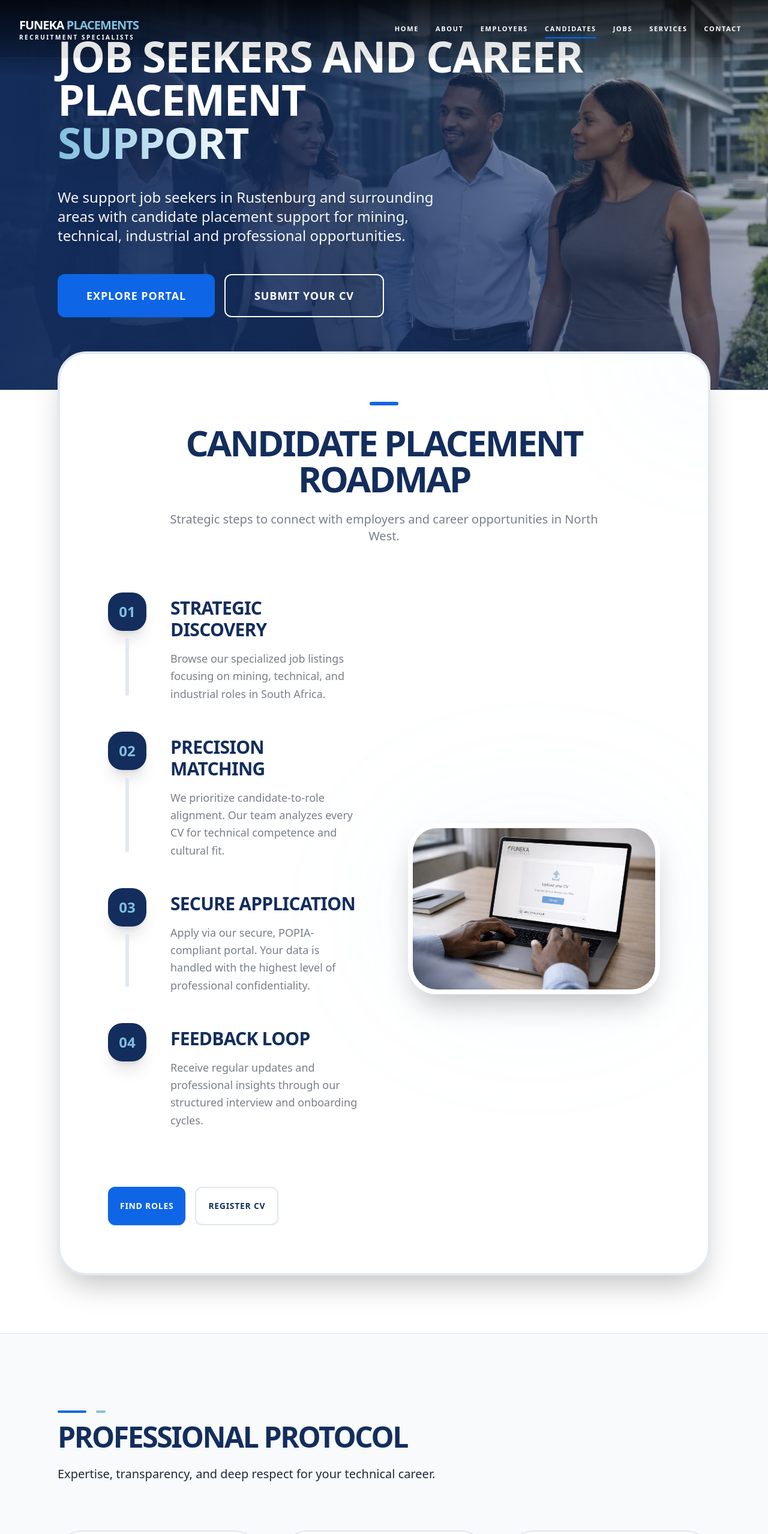
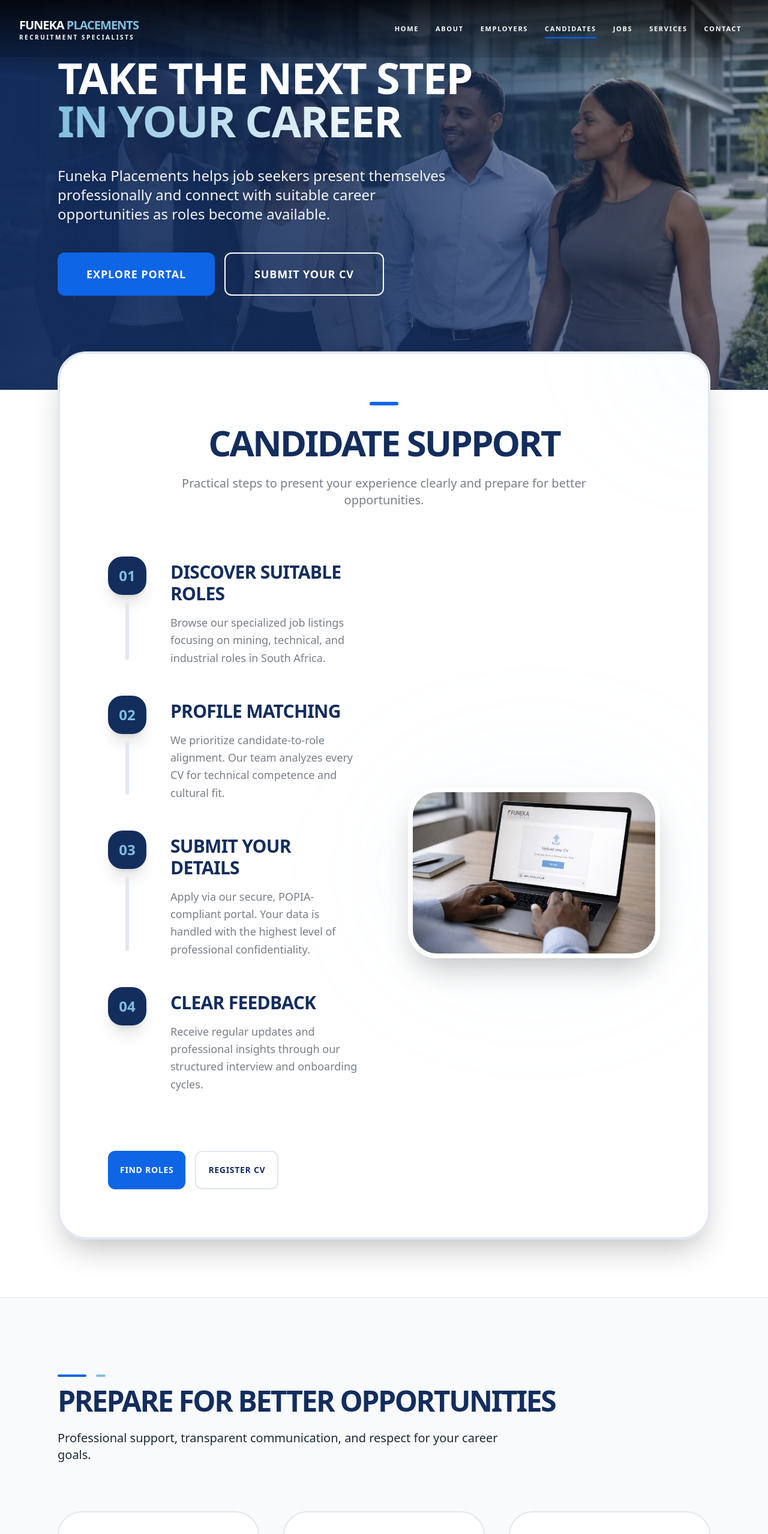
Before and after one commit to Ndumiso-Y/Funeka-Placements-, a React (Vite) app: page /candidates in a window 1280 px wide. Shown: the top 2558 px of the page at 60% size. Built offline with nearby package versions, Linux system fonts and the light colour scheme.

Commit message:
Refine visible recruitment copy

```diff
--- a/index.html
+++ b/index.html
@@ -57,7 +57,7 @@
             "@type": "OpeningHoursSpecification",
             "dayOfWeek": "Friday",
             "opens": "07:30",
-            "closes": "15:00"
+            "closes": "17:00"
           }
         ],
         "serviceType": ["Recruitment", "Staffing", "Employment placement", "Candidate placement", "Employer recruitment support"]
--- a/src/components/Footer.jsx
+++ b/src/components/Footer.jsx
@@ -12,7 +12,7 @@ export default function Footer() {
           <div className="col-span-2 lg:col-span-2">
             <div className="text-2xl font-black text-white tracking-tighter uppercase mb-6">FUNEKA <span className="text-funeka-brand">PLACEMENTS</span></div>
             <div className="text-base font-bold text-white/80 leading-relaxed max-w-sm mb-8 border-l-4 border-funeka-brand pl-5">
-              "There is always a need" - Recruitment agency in Rustenburg supporting employers and job seekers with staffing and placement services.
+              "There is always a need" - Practical recruitment support for employers and job seekers.
             </div>
             <div className="space-y-4">
               <div className="flex items-start gap-3">
@@ -46,8 +46,8 @@ export default function Footer() {
                 </a>
               </div>
               <div className="text-xs font-bold text-white/60 leading-relaxed">
-                <div>Monday–Thursday: 07:30–15:30</div>
-                <div>Friday: 07:30–15:00</div>
+                <div>Monday-Thursday: 07:30-15:30</div>
+                <div>Friday: 07:30-17:00</div>
               </div>
             </div>
           </div>
--- a/src/pages/About.jsx
+++ b/src/pages/About.jsx
@@ -22,17 +22,16 @@ export default function About() {
             <div>
               <div className="inline-flex items-center gap-2 rounded-full border border-funeka-anchor/10 bg-funeka-bg px-4 py-1.5 text-[10px] font-black text-funeka-anchor mb-8 uppercase tracking-[0.25em]">
                 <span className="flex h-2 w-2 rounded-full bg-funeka-action animate-pulse"></span>
-                Rustenburg Recruitment Agency
+                Professional Recruitment Partner
               </div>
               <h1 className="text-4xl sm:text-6xl lg:text-7xl font-extrabold text-funeka-anchor tracking-tight leading-[0.95] uppercase">
-                About Funeka Placements <br />
-                <span className="text-transparent bg-clip-text bg-gradient-to-r from-funeka-brand to-funeka-anchor">Rustenburg</span>
+                About Funeka Placements
               </h1>
               <p className="mt-10 text-xl text-funeka-text/70 leading-relaxed max-w-xl font-medium">
-                Funeka Placements is a recruitment agency in Rustenburg specializing in the <span className="text-funeka-anchor font-black border-b-4 border-funeka-action/30">mining and industrial sectors</span>.
+                Funeka Placements was created to bring structure, trust, and professionalism to the recruitment process.
               </p>
               <p className="mt-8 text-lg text-funeka-text/60 leading-relaxed max-w-xl">
-                By leveraging our candidate databases and a rigorous process, we support dependable staff placement services for employers and career placement support for job seekers in North West.
+                Operating from Rustenburg, the company supports employers and job seekers with a practical understanding of the local employment landscape.
               </p>
 
               <div className="mt-12 p-10 rounded-[3rem] border-4 border-funeka-bg bg-white shadow-2xl flex items-start gap-8 group hover:border-funeka-action/30 transition-all">
@@ -60,7 +59,7 @@ export default function About() {
 
             <div className="relative">
               <div className="relative rounded-[3rem] overflow-hidden border-8 border-white shadow-2xl">
-                <img src={aboutTeam} alt="Funeka Placements recruitment agency team in Rustenburg" className="w-full h-auto object-cover grayscale-[0.2] hover:grayscale-0 transition-all duration-700" />
+                <img src={aboutTeam} alt="Funeka Placements recruitment team" className="w-full h-auto object-cover grayscale-[0.2] hover:grayscale-0 transition-all duration-700" />
               </div>
               <div className="absolute -bottom-10 -left-10 bg-[#132D5D] p-10 rounded-[2.5rem] shadow-2xl hidden lg:block">
                 <div className="text-white font-black text-5xl leading-none tracking-tighter">10+</div>
@@ -73,7 +72,7 @@ export default function About() {
 
       <section className="py-32 bg-white">
         <Container>
-          <SectionHeading title="Strategic Intent" subtitle="What guides our work and how we define success for our global industrial partners." />
+          <SectionHeading title="Built on Trust and Professional Service" subtitle="What guides our work and how we define success for clients and candidates." />
           <div className="grid gap-12 lg:grid-cols-2 lg:items-center mt-20">
             <div className="space-y-10">
               <div className="rounded-[3rem] border-2 border-funeka-divider bg-funeka-bg/30 p-12 shadow-sm hover:shadow-2xl hover:border-funeka-brand/30 hover:bg-white transition-all group">
@@ -134,7 +133,7 @@ export default function About() {
 
       <section className="py-32 bg-white">
         <Container>
-          <SectionHeading title="Service Delivery" subtitle="A practical overview of our strategic commitments." />
+          <SectionHeading title="Who We Support" subtitle="A practical overview of our commitments to employers and job seekers." />
           <div className="grid gap-10 lg:grid-cols-2 mt-20">
             <div className="rounded-[3rem] border-2 border-funeka-divider bg-funeka-bg/30 p-12 shadow-sm hover:shadow-2xl hover:border-funeka-brand/30 hover:bg-white transition-all group">
               <div className="h-16 w-16 rounded-2xl bg-funeka-anchor text-funeka-brand flex items-center justify-center mb-8 group-hover:bg-funeka-action group-hover:text-white transition-all">
--- a/src/pages/Candidates.jsx
+++ b/src/pages/Candidates.jsx
@@ -13,7 +13,7 @@ export default function Candidates() {
     <div>
       <section className="relative overflow-hidden border-b border-funeka-anchor min-h-[500px] sm:h-[650px] flex items-center pt-20 sm:pt-0">
         <div className="absolute inset-0">
-          <img src={hero} alt="Candidate placement support in Rustenburg" className="h-full w-full object-cover object-top" />
+          <img src={hero} alt="Candidate career support" className="h-full w-full object-cover object-top" />
           <div className="absolute inset-0 bg-gradient-to-r from-funeka-anchor/95 via-funeka-anchor/70 to-transparent" />
           <div className="absolute inset-0 bg-gradient-to-t from-funeka-anchor/50 to-transparent" />
           <div className="absolute inset-0 bg-gradient-to-b from-black/80 via-transparent to-transparent h-64" />
@@ -21,11 +21,11 @@ export default function Candidates() {
         <Container className="relative z-10">
           <div className="max-w-4xl pt-16 pb-16 md:pt-0">
             <h1 className="text-4xl md:text-6xl lg:text-7xl font-extrabold text-white drop-shadow-2xl uppercase leading-[0.95] tracking-tight">
-              Job Seekers and Career Placement <br />
-              <span className="text-transparent bg-clip-text bg-gradient-to-r from-funeka-brand to-funeka-white">Support</span>
+              Take the Next Step <br />
+              <span className="text-transparent bg-clip-text bg-gradient-to-r from-funeka-brand to-funeka-white">in Your Career</span>
             </h1>
             <p className="mt-10 text-xl sm:text-2xl text-white/95 leading-relaxed drop-shadow-md max-w-2xl font-medium">
-              We support job seekers in Rustenburg and surrounding areas with candidate placement support for mining, technical, industrial and professional opportunities.
+              Funeka Placements helps job seekers present themselves professionally and connect with suitable career opportunities as roles become available.
             </p>
             <div className="mt-12 flex flex-col sm:flex-row flex-wrap gap-4 w-full sm:w-auto">
               <Button as={NavLink} to="/jobs" variant="primary" className="w-full sm:w-auto px-8 py-4 text-sm sm:px-12 sm:py-5 sm:text-lg">Explore Portal</Button>
@@ -42,8 +42,8 @@ export default function Candidates() {
 
             <div className="max-w-3xl mx-auto text-center mb-20 relative z-10">
               <div className="h-1.5 w-12 bg-funeka-action rounded-full mx-auto mb-8"></div>
-              <h2 className="text-4xl sm:text-6xl font-black text-funeka-anchor uppercase tracking-tighter mb-6">Candidate Placement Roadmap</h2>
-              <p className="text-funeka-text/60 text-xl font-medium">Strategic steps to connect with employers and career opportunities in North West.</p>
+              <h2 className="text-4xl sm:text-6xl font-black text-funeka-anchor uppercase tracking-tighter mb-6">Candidate Support</h2>
+              <p className="text-funeka-text/60 text-xl font-medium">Practical steps to present your experience clearly and prepare for better opportunities.</p>
             </div>
 
             <div className="grid gap-20 lg:grid-cols-2 lg:items-center relative z-10">
@@ -51,22 +51,22 @@ export default function Candidates() {
                 {[
                   {
                     step: "01",
-                    title: "Strategic Discovery",
+                    title: "Discover Suitable Roles",
                     text: "Browse our specialized job listings focusing on mining, technical, and industrial roles in South Africa."
                   },
                   {
                     step: "02",
-                    title: "Precision Matching",
+                    title: "Profile Matching",
                     text: "We prioritize candidate-to-role alignment. Our team analyzes every CV for technical competence and cultural fit."
                   },
                   {
                     step: "03",
-                    title: "Secure Application",
+                    title: "Submit Your Details",
                     text: "Apply via our secure, POPIA-compliant portal. Your data is handled with the highest level of professional confidentiality."
                   },
                   {
                     step: "04",
-                    title: "Feedback Loop",
+                    title: "Clear Feedback",
                     text: "Receive regular updates and professional insights through our structured interview and onboarding cycles."
                   }
                 ].map((s, i) => (
@@ -104,8 +104,8 @@ export default function Candidates() {
       <section className="py-32 bg-funeka-bg border-t border-funeka-divider">
         <Container>
           <SectionHeading
-            title="Professional Protocol"
-            subtitle="Expertise, transparency, and deep respect for your technical career."
+            title="Prepare for Better Opportunities"
+            subtitle="Professional support, transparent communication, and respect for your career goals."
           />
           <div className="grid gap-10 lg:grid-cols-3 mt-20">
             {[
--- a/src/pages/Employers.jsx
+++ b/src/pages/Employers.jsx
@@ -34,7 +34,7 @@ ${data.get("requirements") || ""}`;
     <div>
       <section className="relative overflow-hidden border-b border-funeka-anchor min-h-[500px] sm:h-[650px] flex items-center pt-20 sm:pt-0">
         <div className="absolute inset-0">
-          <img src={hero} alt="Employer recruitment support in Rustenburg" className="h-full w-full object-cover object-center md:object-top" />
+          <img src={hero} alt="Employer recruitment support" className="h-full w-full object-cover object-center md:object-top" />
           <div className="absolute inset-0 bg-gradient-to-r from-funeka-anchor/95 via-funeka-anchor/70 to-transparent" />
           <div className="absolute inset-0 bg-gradient-to-t from-funeka-anchor/50 to-transparent" />
           <div className="absolute inset-0 bg-gradient-to-b from-black/80 via-transparent to-transparent h-64" />
@@ -42,11 +42,11 @@ ${data.get("requirements") || ""}`;
         <Container className="relative z-10">
           <div className="max-w-4xl pt-16 pb-16 md:pt-0">
             <h1 className="text-4xl md:text-6xl lg:text-7xl font-extrabold text-white drop-shadow-2xl uppercase leading-[0.95] tracking-tight">
-              Employer Recruitment Services <br />
-              <span className="text-transparent bg-clip-text bg-gradient-to-r from-funeka-brand to-funeka-white">Rustenburg</span>
+              Find the Right People <br />
+              <span className="text-transparent bg-clip-text bg-gradient-to-r from-funeka-brand to-funeka-white">for Your Business</span>
             </h1>
             <p className="mt-10 text-xl sm:text-2xl text-white/95 leading-relaxed drop-shadow-md max-w-2xl font-medium">
-              We help employers in Rustenburg and North West source reliable candidates through professional recruitment, staffing, and placement support.
+              Hiring the right people takes time, structure, and careful screening. Funeka Placements helps employers identify candidates who are better aligned with role requirements, workplace expectations, and long-term business needs.
             </p>
             <div className="mt-12 flex flex-col sm:flex-row flex-wrap gap-4 w-full sm:w-auto">
               <Button as="a" href="#recruit-form" variant="primary" className="w-full sm:w-auto px-8 py-4 text-sm sm:px-12 sm:py-5 sm:text-lg">Submit Requirement</Button>
@@ -59,8 +59,8 @@ ${data.get("requirements") || ""}`;
       <section className="py-24 bg-funeka-bg">
         <Container>
           <SectionHeading
-            title="Staffing Agency Support in Rustenburg"
-            subtitle="Expertly sourcing and placing talent in specialized mining, technical and operational roles."
+            title="Practical Hiring Support"
+            subtitle="We support employers in Rustenburg and surrounding areas with practical recruitment assistance for specialized mining, technical and operational roles."
           />
           <div className="grid gap-8 lg:grid-cols-3 mt-16">
             {[
--- a/src/pages/Services.jsx
+++ b/src/pages/Services.jsx
@@ -17,11 +17,11 @@ export default function Services() {
         <Container className="relative z-10">
           <div className="max-w-4xl pt-16 pb-16 md:pt-0">
             <h1 className="text-4xl md:text-6xl lg:text-7xl font-extrabold text-white drop-shadow-2xl uppercase leading-[0.95] tracking-tight">
-              Recruitment and Staffing Services <br />
-              <span className="text-transparent bg-clip-text bg-gradient-to-r from-funeka-brand to-funeka-white">Rustenburg</span>
+              Recruitment and <br />
+              <span className="text-transparent bg-clip-text bg-gradient-to-r from-funeka-brand to-funeka-white">Placement Services</span>
             </h1>
             <p className="mt-10 text-xl sm:text-2xl text-white/95 leading-relaxed drop-shadow-md max-w-2xl font-medium">
-              Permanent, temporary, contract and labour placement solutions engineered for employers in the <span className="text-funeka-brand font-black">mining and industrial</span> sectors.
+              Funeka Placements provides practical recruitment support for employers and candidate placement support for job seekers, with services structured around clearer communication and more reliable placement processes.
             </p>
             <div className="mt-12 flex flex-col sm:flex-row flex-wrap gap-4 w-full sm:w-auto">
               <Button as={NavLink} to="/employers" variant="primary" className="w-full sm:w-auto px-8 py-4 text-sm sm:px-12 sm:py-5 sm:text-lg">Partner With Us</Button>
@@ -34,8 +34,8 @@ export default function Services() {
       <section className="py-24 bg-white">
         <Container>
           <SectionHeading
-            title="Recruitment Services in North West"
-            subtitle="Strategically sourcing and placing talent in specialized technical and operational environments across Rustenburg and surrounding areas."
+            title="Employer Recruitment Support"
+            subtitle="We provide recruitment and placement services from Rustenburg for specialized technical and operational environments across the surrounding region."
           />
 
           <div className="grid gap-12 lg:grid-cols-2 mt-20">
--- a/src/utils/seo.js
+++ b/src/utils/seo.js
@@ -132,7 +132,7 @@ export function getEmploymentAgencySchema() {
         "@type": "OpeningHoursSpecification",
         dayOfWeek: "Friday",
         opens: "07:30",
-        closes: "15:00",
+        closes: "17:00",
       },
     ],
     knowsAbout: [
```
Also changed, not shown: src/pages/Home.jsx (+12 -12 lines).
